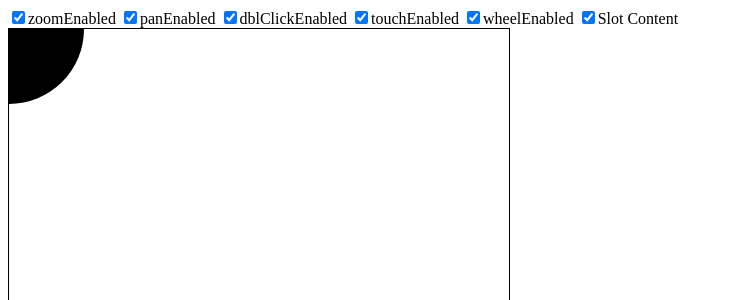
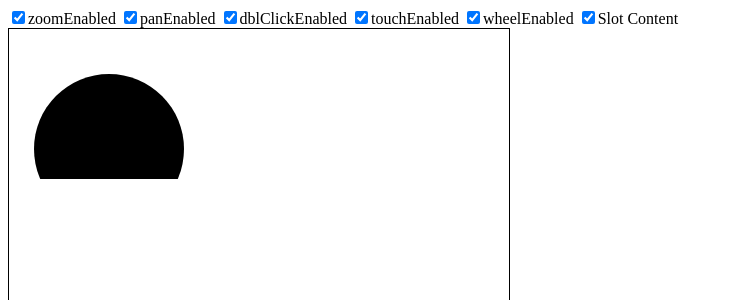
Before and after one commit to ehassaan/vue-zoomable, a Vue app: page / in a window 1280 px wide. Shown: the top 300 px of the page, without its empty margins (0-732 px from the left). Built offline with nearby package versions, Linux system fonts and the light colour scheme.

Commit message:
prop typo

```diff
--- a/src/components/VueZoomable.vue
+++ b/src/components/VueZoomable.vue
@@ -32,11 +32,11 @@ let props = defineProps({
         type: Number,
         default: 0.5,
     },
-    initalPanX: {
+    initialPanX: {
         type: Number,
         default: 0
     },
-    initalPanY: {
+    initialPanY: {
         type: Number,
         default: 0
     },
@@ -84,8 +84,8 @@ if ((props.initialZoom >= props.minZoom) && (props.initialZoom <= props.maxZoom)
 }
 
 let pan = ref({
-    x: props.initalPanX,
-    y: props.initalPanY,
+    x: props.initialPanX,
+    y: props.initialPanY,
 });
 
 let transform = computed(() => {
```
